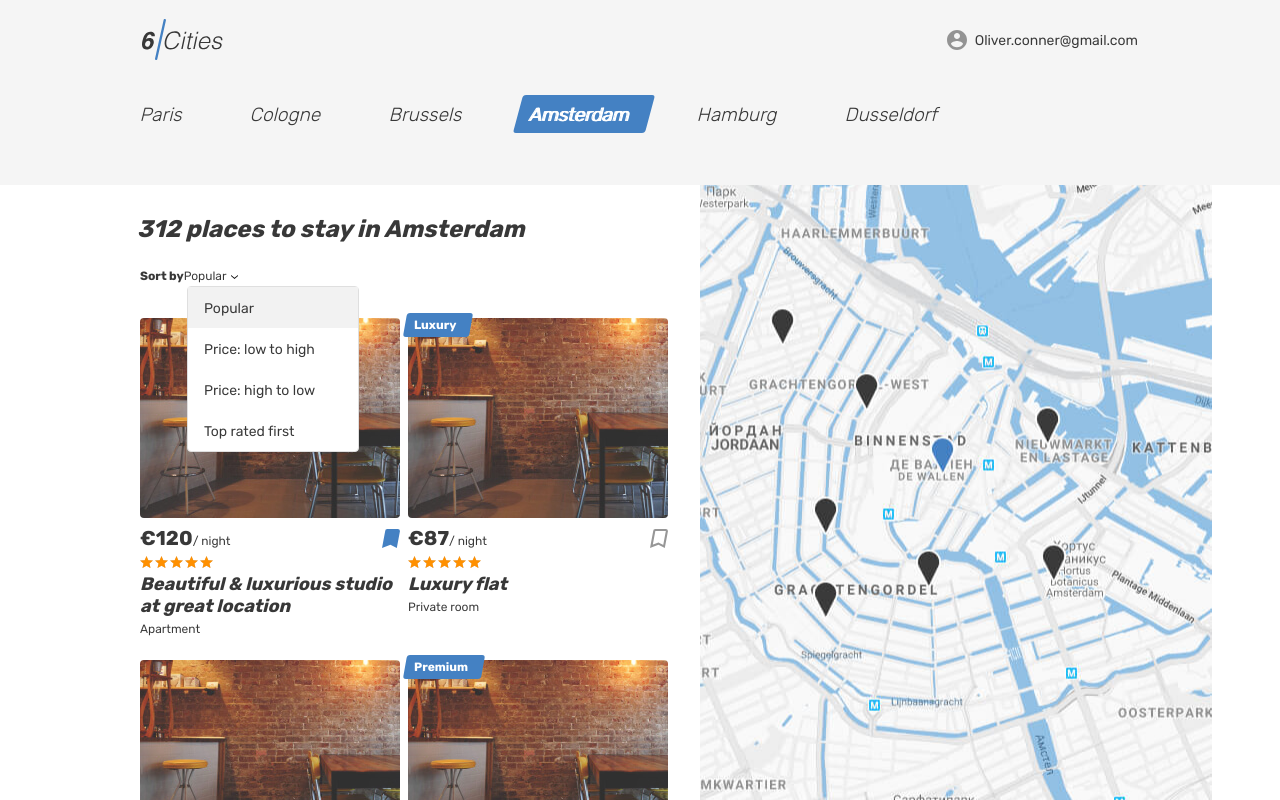
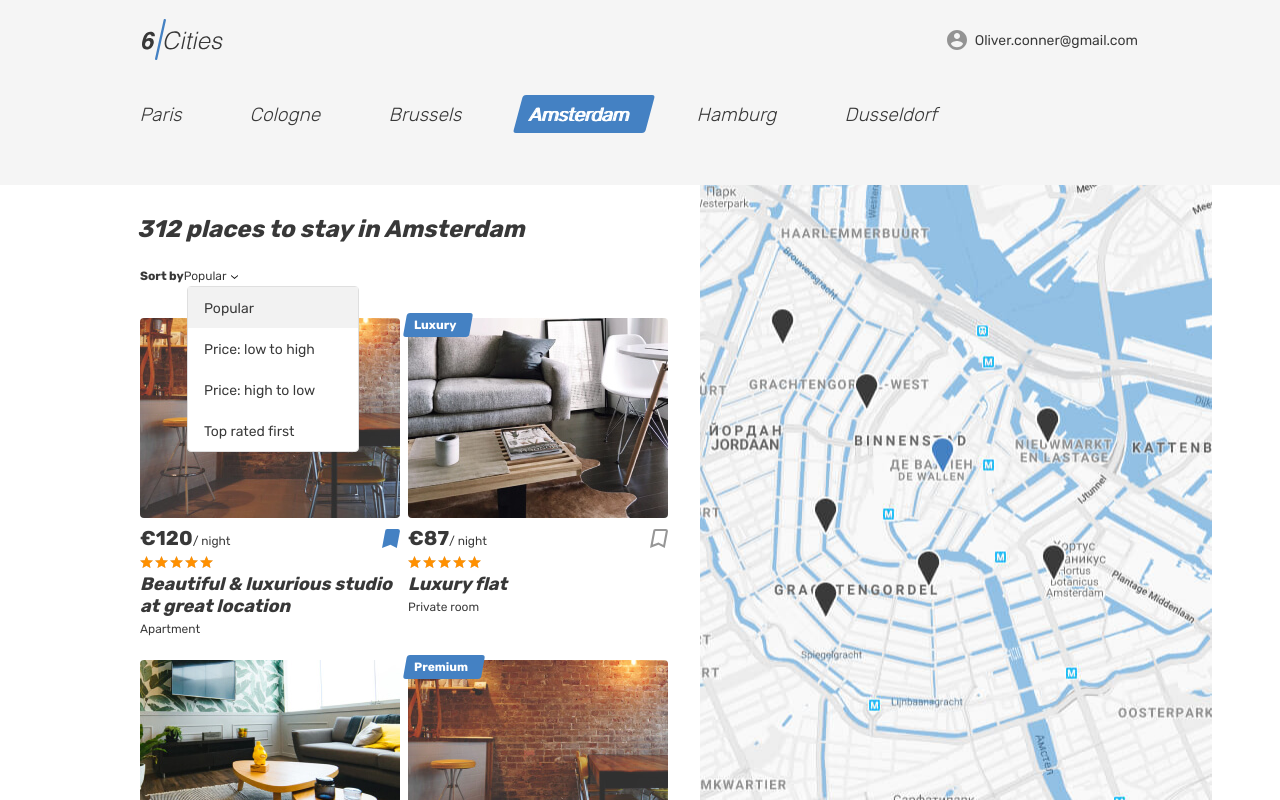
Before and after one commit to PavelKP/1242267-six-cities-5, a React app: page / in a window 1280 px wide. Built offline with nearby package versions, Linux system fonts and the light colour scheme.

Commit message:
страница offer получает данные

```diff
--- a/src/components/app/app.jsx
+++ b/src/components/app/app.jsx
@@ -19,9 +19,11 @@ const App = ({placesCount, offers, reviews}) => {
         <Route exact path="/favorites">
           <Favorites />
         </Route>
-        <Route exact path="/offer/:id">
-          <Offer />
-        </Route>
+        <Route exact path="/offer/:id"
+          render={(serviceProp) => (
+            <Offer offers={offers} reviews={reviews} serviceProp={serviceProp} />
+          )}
+        />
       </Switch>
     </BrowserRouter>
   );
--- a/src/components/offer-list/offer-list.jsx
+++ b/src/components/offer-list/offer-list.jsx
@@ -5,6 +5,18 @@ import PlaceCard from '../place-card/place-card';
 class OfferList extends PureComponent {
   constructor(props) {
     super(props);
+
+    this.state = {
+      id: null,
+    };
+
+    this.onCardMouseOver = this.onCardMouseOver.bind(this);
+  }
+
+  onCardMouseOver(id) {
+    this.setState({
+      id
+    });
   }
 
   render() {
@@ -12,7 +24,7 @@ class OfferList extends PureComponent {
 
     return (
       offers.map((offer)=> {
-        return <PlaceCard key={offer.id} offer={offer} />;
+        return <PlaceCard key={offer.id} offer={offer} onCardMouseOver={this.onCardMouseOver} />;
       })
     );
   }
--- a/src/components/offer/offer.jsx
+++ b/src/components/offer/offer.jsx
@@ -1,6 +1,21 @@
-import React from 'react';
+import React, {PureComponent} from 'react';
+import PropTypes from 'prop-types';
 
-const Offer = () => {
+class Offer extends PureComponent {
+  constructor(props) {
+    super(props);
+  }
+
+  render() {
+    const {offers, reviews, serviceProp} = this.props;
+    const offerId = serviceProp.match.params.id;
+    const offer = offers[offerId];
+
+    if (!offer) {
+      return ``;
+    }
+
+
     return (
       <div className="page">
         <header className="header">
@@ -57,7 +72,7 @@ const Offer = () => {
                 </div>
                 <div className="property__name-wrapper">
                   <h1 className="property__name">
-                  Beautiful &amp; luxurious studio at great location
+                    {offer.title}
                   </h1>
                   <button className="property__bookmark-button button" type="button">
                     <svg className="property__bookmark-icon" width="31" height="33">
@@ -324,6 +339,7 @@ const Offer = () => {
         </main>
       </div>
     );
-};
+  }
+}
 
 export default Offer;
--- a/src/components/place-card/place-card.jsx
+++ b/src/components/place-card/place-card.jsx
@@ -7,8 +7,7 @@ class PlaceCard extends PureComponent {
   }
 
   render() {
-    console.log(this.props);
-    const {offer} = this.props;
+    const {offer, onCardMouseOver} = this.props;
 
     const mark = offer.mark
       ?
@@ -21,7 +20,11 @@ class PlaceCard extends PureComponent {
       : ``;
 
     return (
-      <article className="cities__place-card place-card">
+      <article className="cities__place-card place-card" onMouseOver={(evt) => {
+        evt.preventDefault();
+        onCardMouseOver(offer.id);
+      }
+      }>
         <div className="cities__image-wrapper place-card__image-wrapper">
           {mark}
           <a href="#">
--- a/src/mocks/offers.js
+++ b/src/mocks/offers.js
@@ -26,7 +26,7 @@ export default [
   },
   {
     id: 1,
-    images: [`img/room.jpg`, `img/apartment-01.jpg`, `img/apartment-02.jpg`, `img/apartment-03.jpg`, `img/studio-01.jpg`, `img/apartment-01.jpg`],
+    images: [`img/apartment-01.jpg`, `img/room.jpg`, `img/apartment-02.jpg`, `img/apartment-03.jpg`, `img/studio-01.jpg`, `img/apartment-01.jpg`],
     mark: `Luxury`,
     isBookmarked: false,
     title: `Luxury flat`,
@@ -48,7 +48,7 @@ export default [
   },
   {
     id: 2,
-    images: [`img/room.jpg`, `img/apartment-01.jpg`, `img/apartment-02.jpg`, `img/apartment-03.jpg`, `img/studio-01.jpg`, `img/apartment-01.jpg`],
+    images: [`img/apartment-02.jpg`, `img/room.jpg`, `img/apartment-01.jpg`, `img/apartment-03.jpg`, `img/studio-01.jpg`, `img/apartment-01.jpg`],
     mark: ``,
     isBookmarked: true,
     title: `Wood and stone place`,
```
Lines whose indentation alone changed are shown as unchanged.
